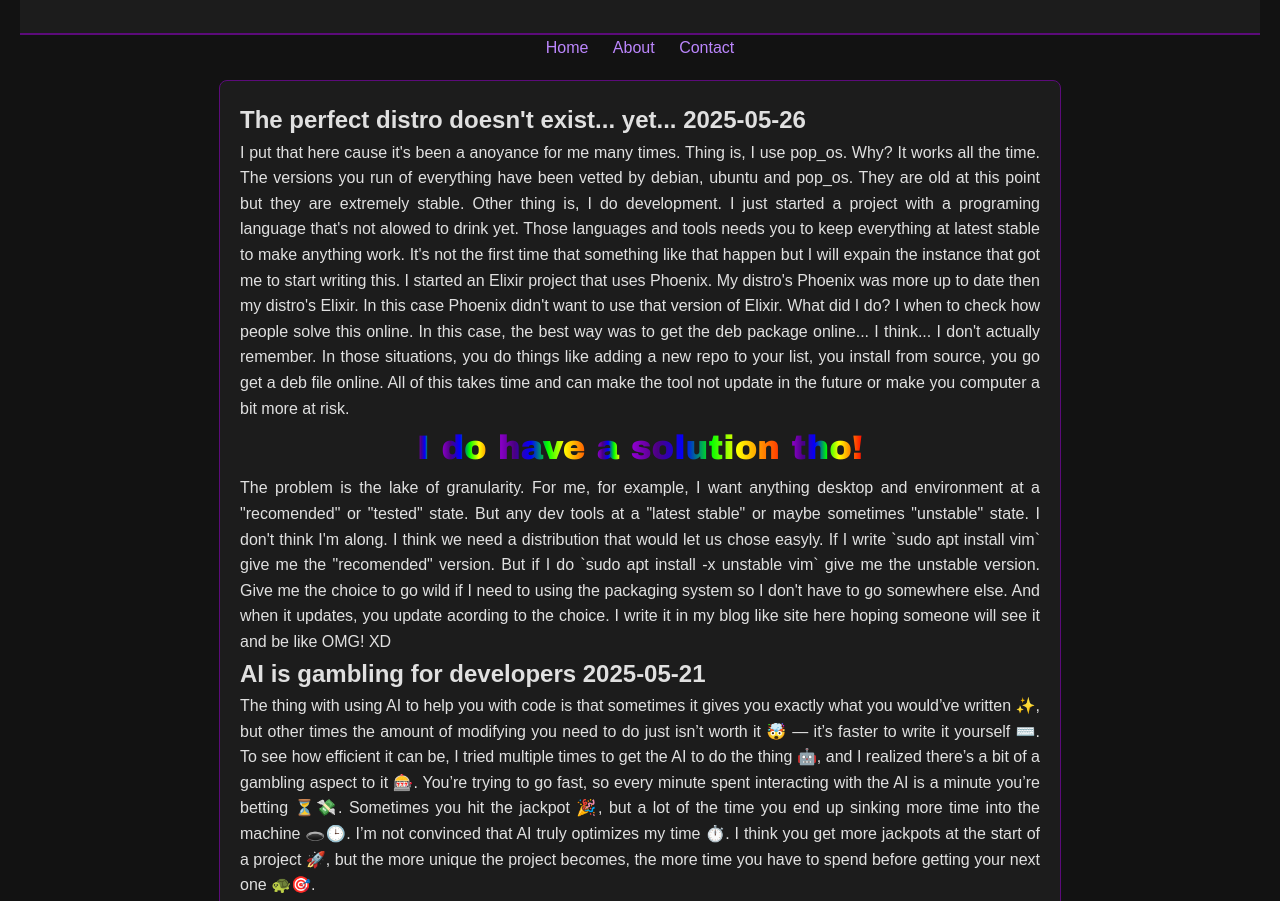
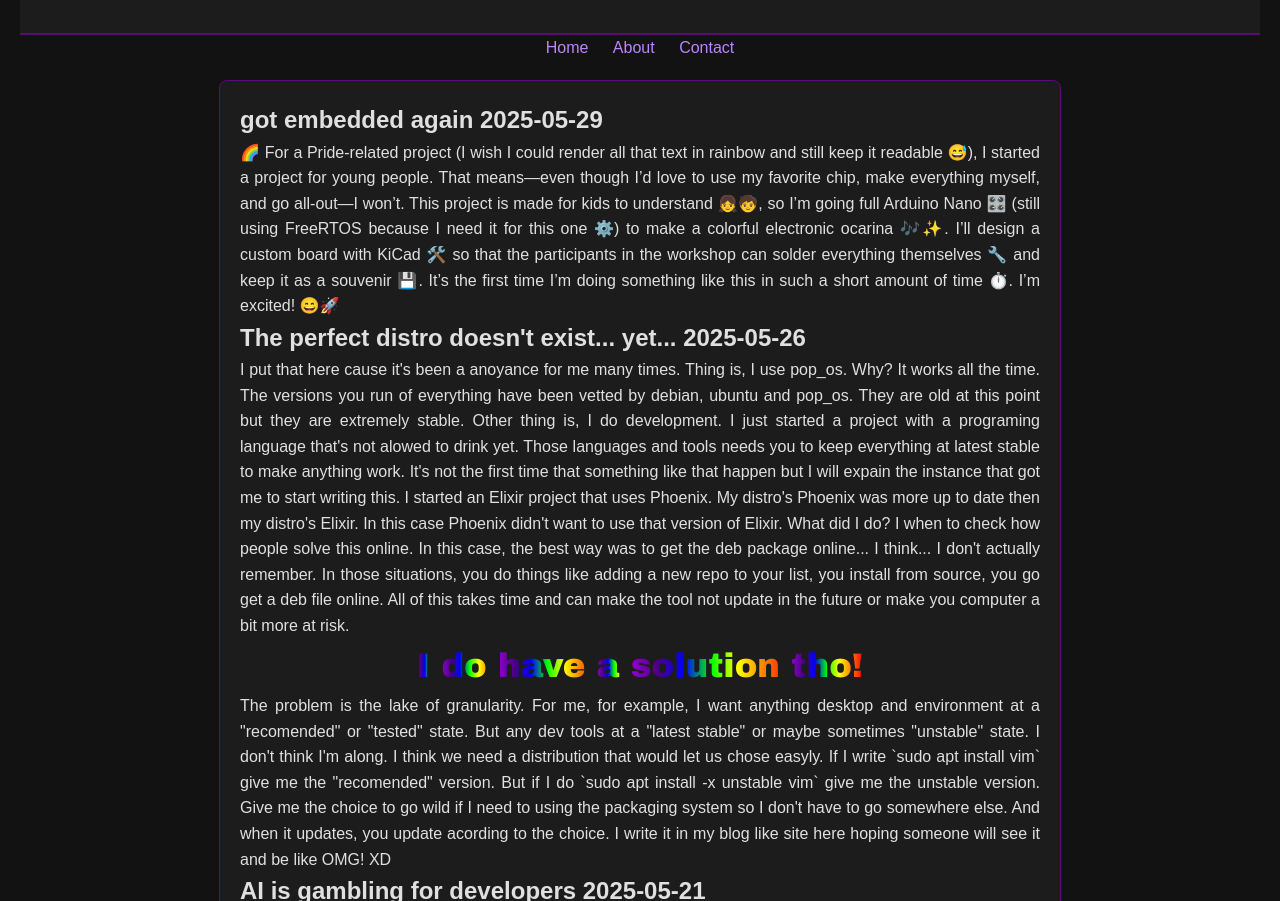
Before and after one commit to turboOrange/turboorange.github.io, a plain HTML site: page index.html in a window 1280 px wide. Shown: the part 961-1862 px from the top of the page. Drawn offline with Linux system fonts and the light colour scheme.

Commit message:
add pride ocarina and linked in

```diff
--- a/index.html
+++ b/index.html
@@ -32,6 +32,15 @@
         </ul>
     </nav>
     <main>
+        <article>
+            <h2>got embedded again 2025-05-29</h2>
+            <p>
+                🌈 For a Pride-related project (I wish I could render all that text in rainbow and still keep it readable 😅), I started a project for young people.
+                That means—even though I’d love to use my favorite chip, make everything myself, and go all-out—I won’t. This project is made for kids to understand 👧🧒, so I’m going full Arduino Nano 🎛️ (still using FreeRTOS because I need it for this one ⚙️) to make a colorful electronic ocarina 🎶✨.
+                I’ll design a custom board with KiCad 🛠️ so that the participants in the workshop can solder everything themselves 🔧 and keep it as a souvenir 💾.
+                It’s the first time I’m doing something like this in such a short amount of time ⏱️. I’m excited! 😄🚀
+            </p>
+        </article>
         <article>
             <h2>The perfect distro doesn't exist... yet... 2025-05-26</h2>
             <p>
```
Also changed, not shown: contact.html (+2 -0 lines).
